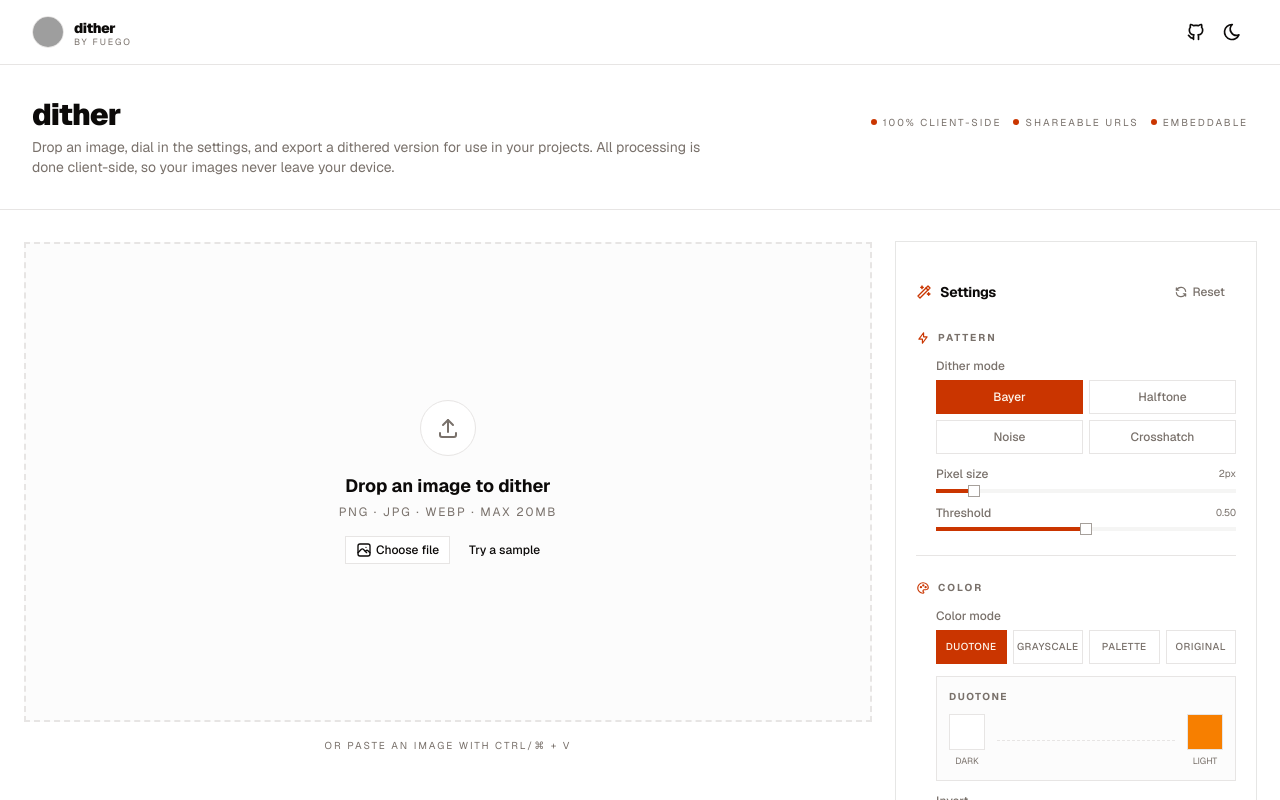
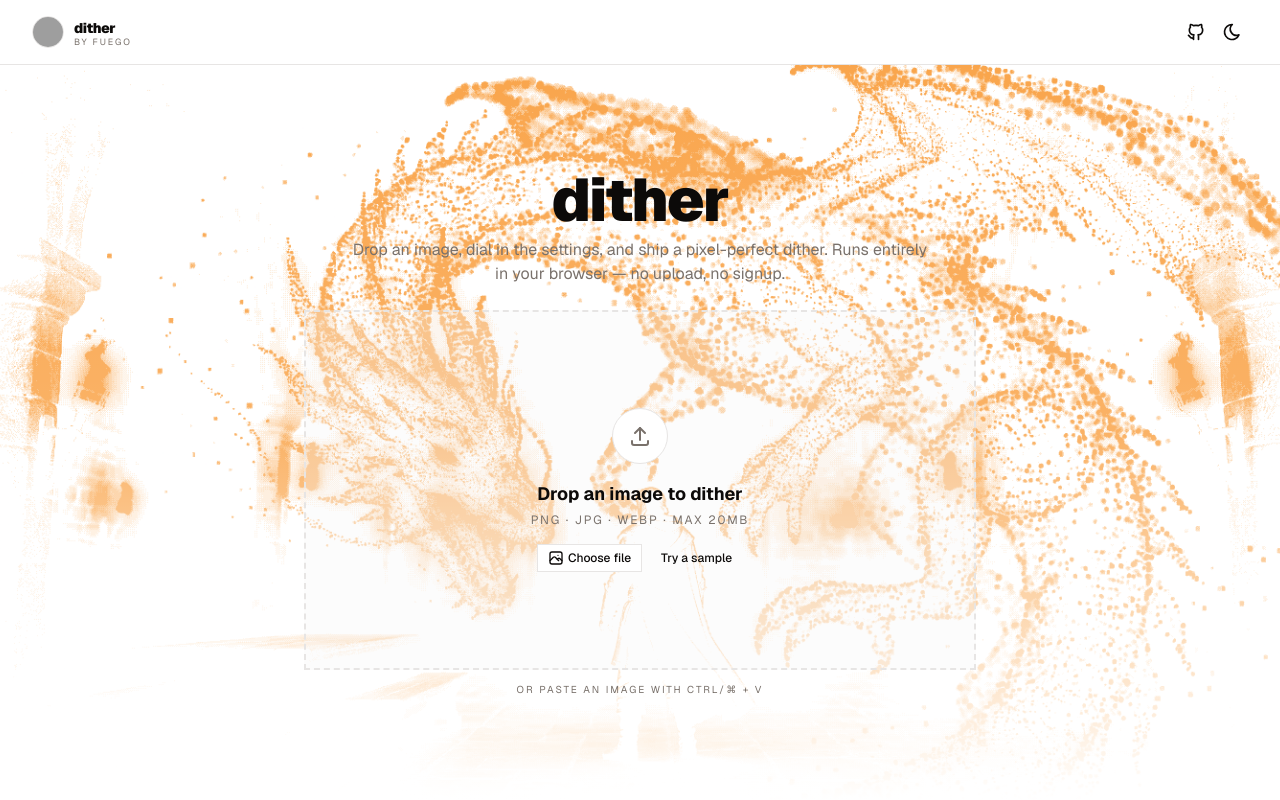
Before and after one commit to fuegocoding/dither, a Next.js app: page / in a window 1280 px wide. Shown: the top 800 px of the page. Built offline with nearby package versions, Linux system fonts and the light colour scheme; grey boxes are pictures that could not be loaded.

Commit message:
Add hero section with light/dark dithered backgrounds; smooth scroll on upload/clear

```diff
--- a/src/app/page.tsx
+++ b/src/app/page.tsx
@@ -1,6 +1,6 @@
 "use client";
 
-import { useEffect, useState, useCallback, useMemo } from "react";
+import { useEffect, useState, useCallback, useMemo, useRef } from "react";
 import { useTheme } from "next-themes";
 import { cn } from "@/lib/utils";
 import { Button } from "@/components/ui/button";
@@ -30,6 +30,9 @@ export default function Home() {
     mounted && (resolvedTheme === "light" || resolvedTheme === "dark")
       ? resolvedTheme
       : null;
+
+  const heroRef = useRef<HTMLDivElement>(null);
+  const workspaceRef = useRef<HTMLDivElement>(null);
 
   useEffect(() => {
     // eslint-disable-next-line react-hooks/set-state-in-effect
@@ -71,6 +74,12 @@ export default function Home() {
     return () => window.removeEventListener("paste", onPaste);
   }, [loadFromFile]);
 
+  useEffect(() => {
+    if (image && workspaceRef.current) {
+      workspaceRef.current.scrollIntoView({ behavior: "smooth", block: "start" });
+    }
+  }, [image]);
+
   const onReset = useCallback(() => setSettings(DEFAULT_SETTINGS), []);
 
   const handleFile = useCallback(
@@ -83,45 +92,70 @@ export default function Home() {
     [loadFromUrl],
   );
 
+  const handleClear = useCallback(() => {
+    clear();
+    if (heroRef.current) {
+      heroRef.current.scrollIntoView({ behavior: "smooth", block: "start" });
+    }
+  }, [clear]);
+
   return (
     <>
       <Nav />
       <main>
-        <section className="border-b border-border">
-          <div className="mx-auto flex max-w-7xl flex-col gap-3 px-6 py-6 md:px-8 md:py-8">
-            <div className="flex flex-wrap items-baseline justify-between gap-3">
-              <div className="flex flex-col gap-1">
-                <h1 className="font-sans text-2xl font-black tracking-tight md:text-3xl">
+        <section
+          ref={heroRef}
+          className="relative isolate min-h-[calc(100vh-4rem)] w-full overflow-hidden border-b border-border"
+        >
+          <div className="pointer-events-none absolute inset-0 -z-10">
+            <img
+              src="/hero-light.png"
+              alt=""
+              className="absolute inset-0 h-full w-full object-cover dark:hidden"
+            />
+            <img
+              src="/hero-dark.png"
+              alt=""
+              className="absolute inset-0 h-full w-full object-cover hidden dark:block"
+            />
+            <div className="absolute inset-0 bg-gradient-to-b from-background/30 via-background/40 to-background" />
+          </div>
+
+          <div className="mx-auto flex min-h-[calc(100vh-4rem)] max-w-7xl flex-col items-center justify-center px-4 py-12 md:px-6 md:py-16">
+            <div className="mb-6 flex flex-col items-center gap-2 text-center">
+              <h1 className="font-sans text-4xl font-black tracking-tight md:text-6xl">
                 dither
               </h1>
-                <p className="max-w-2xl text-sm text-muted-foreground">
-                  Drop an image, dial in the settings, and export a dithered version for use in your projects.
-                  All processing is done client-side, so your images never leave your device.
+              <p className="max-w-xl text-sm text-muted-foreground md:text-base">
+                Drop an image, dial in the settings, and ship a pixel-perfect
+                dither. Runs entirely in your browser — no upload, no signup.
               </p>
             </div>
-              <div className="flex items-center gap-3 font-mono text-[10px] uppercase tracking-[0.2em] text-muted-foreground">
-                <span className="flex items-center gap-1.5">
-                  <span className="size-1.5 rounded-full bg-primary" />
-                  100% client-side
-                </span>
-                <span className="flex items-center gap-1.5">
-                  <span className="size-1.5 rounded-full bg-primary" />
-                  Shareable URLs
-                </span>
-                <span className="hidden items-center gap-1.5 sm:flex">
-                  <span className="size-1.5 rounded-full bg-primary" />
-                  Embeddable
-                </span>
-              </div>
+            <div className="w-full max-w-2xl">
+              <Dropzone
+                onFile={handleFile}
+                onSample={handleSample}
+                className="min-h-[280px] md:min-h-[360px]"
+              />
+              {status === "error" && error && (
+                <p className="mt-3 text-center font-mono text-xs text-destructive">
+                  {error}
+                </p>
+              )}
+              <p className="mt-3 text-center font-mono text-[10px] uppercase tracking-[0.2em] text-muted-foreground">
+                or paste an image with Ctrl/⌘ + V
+              </p>
             </div>
           </div>
         </section>
 
-        <section className="mx-auto max-w-7xl px-4 py-6 md:px-6 md:py-8">
+        {image && (
+          <section
+            ref={workspaceRef}
+            className="mx-auto max-w-7xl px-4 py-8 md:px-6 md:py-12 scroll-mt-20"
+          >
             <div className="grid grid-cols-1 gap-6 lg:grid-cols-[1fr_360px]">
               <div className="flex min-w-0 flex-col gap-4">
-              {image ? (
-                <>
                 <div className="flex flex-wrap items-center justify-between gap-2">
                   <div className="flex min-w-0 items-center gap-2">
                     <IconPhoto className="size-4 shrink-0 text-primary" />
@@ -148,7 +182,7 @@ export default function Home() {
                     <Button
                       variant="ghost"
                       size="sm"
-                        onClick={clear}
+                      onClick={handleClear}
                       className="text-muted-foreground"
                     >
                       Clear
@@ -174,24 +208,6 @@ export default function Home() {
                   settings={settings}
                   effectiveSettings={isDuotone && siteTheme ? effectiveSettings : undefined}
                 />
-                </>
-              ) : (
-                <>
-                  <Dropzone
-                    onFile={handleFile}
-                    onSample={handleSample}
-                    className="min-h-[480px]"
-                  />
-                  {status === "error" && error && (
-                    <p className="text-center font-mono text-xs text-destructive">
-                      {error}
-                    </p>
-                  )}
-                  <p className="text-center font-mono text-[10px] uppercase tracking-[0.2em] text-muted-foreground">
-                    or paste an image with Ctrl/⌘ + V
-                  </p>
-                </>
-              )}
               </div>
 
               <Card className="h-fit lg:sticky lg:top-20">
@@ -206,6 +222,7 @@ export default function Home() {
               </Card>
             </div>
           </section>
+        )}
       </main>
       <Footer />
     </>
```
Also changed, not shown: public/hero-dark.png (added), public/hero-light.png (added). Lines whose indentation alone changed are shown as unchanged.
